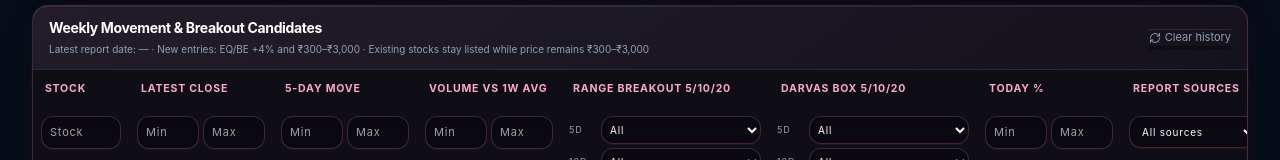
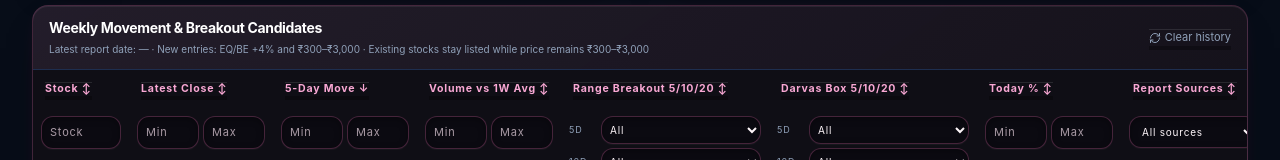
Before and after one commit to aarthak21-beep/MOTI-Money-Tracking-, a React (Vite) app: page / in a window 1280 px wide. Both pictures are taken after a click on the button "Swing Scanner". Shown: the part 524-684 px from the top of the page. Built offline with nearby package versions, Linux system fonts and the light colour scheme.

Commit message:
Add click-to-sort on screener column headers (#75)

```diff
--- a/src/views/SwingScannerView.tsx
+++ b/src/views/SwingScannerView.tsx
@@ -184,6 +184,7 @@ export const SwingScannerView: React.FC = () => {
   const [darvas10, setDarvas10] = useState('all');
   const [darvas20, setDarvas20] = useState('all');
   const [sourceFilter, setSourceFilter] = useState('all');
+  const [sortConfig, setSortConfig] = useState<{ key: string; direction: 'asc' | 'desc' }>({ key: 'weeklyChange', direction: 'desc' });
   useEffect(() => { try { localStorage.setItem(STORAGE_KEY, JSON.stringify(records)); } catch { setMessage('Browser storage भरले आहे. जुन्या नोंदी clear करा.'); } }, [records]);
 
   const latestDate = useMemo(() => records.reduce((d, r) => r.date > d ? r.date : d, ''), [records]);
@@ -264,6 +265,39 @@ export const SwingScannerView: React.FC = () => {
     if (sourceFilter !== 'all' && !item.sources.includes(sourceFilter)) return false;
     return true;
   });
+  const sortedCandidates = [...filteredCandidates].sort((a, b) => {
+    const direction = sortConfig.direction === 'asc' ? 1 : -1;
+    const rangeScore = (item: typeof candidates[number], mode: 'breakout' | 'darvas') => {
+      const score = (days: number) => {
+        const r = item.breakoutRanges.find(x => x.days === days);
+        if (!r?.enough) return 0;
+        if (mode === 'breakout') return r.breakout ? 2 : 1;
+        return r.breakout ? 3 : r.inside ? 2 : 1;
+      };
+      return score(5) * 100 + score(10) * 10 + score(20);
+    };
+    const value = (item: typeof candidates[number]): string | number => {
+      switch (sortConfig.key) {
+        case 'symbol': return item.symbol;
+        case 'close': return item.close ?? Number.NEGATIVE_INFINITY;
+        case 'weeklyChange': return item.weeklyChange ?? Number.NEGATIVE_INFINITY;
+        case 'volumeMultiple': return item.volumeMultiple ?? Number.NEGATIVE_INFINITY;
+        case 'breakout': return rangeScore(item, 'breakout');
+        case 'darvas': return rangeScore(item, 'darvas');
+        case 'pctToday': return item.pctToday ?? Number.NEGATIVE_INFINITY;
+        case 'sources': return item.sources.join(', ');
+        default: return item.weeklyChange ?? Number.NEGATIVE_INFINITY;
+      }
+    };
+    const av = value(a), bv = value(b);
+    if (typeof av === 'string' && typeof bv === 'string') return direction * av.localeCompare(bv, undefined, { numeric: true, sensitivity: 'base' });
+    return direction * ((av as number) - (bv as number));
+  });
+  const toggleSort = (key: string) => setSortConfig(current => ({
+    key,
+    direction: current.key === key ? (current.direction === 'desc' ? 'asc' : 'desc') : key === 'symbol' ? 'asc' : 'desc'
+  }));
+  const sortIndicator = (key: string) => sortConfig.key === key ? (sortConfig.direction === 'asc' ? ' ↑' : ' ↓') : ' ↕';
   const resetFilters = () => {
     setStockSearch(''); setMinClose(''); setMaxClose(''); setMinFiveDay(''); setMaxFiveDay('');
     setMinVolume(''); setMaxVolume(''); setMinToday(''); setMaxToday('');
@@ -337,7 +371,7 @@ export const SwingScannerView: React.FC = () => {
       <div className="overflow-x-auto">
         <table className="w-full min-w-[1150px] text-left text-xs">
           <thead className="bg-[#080f1b] text-[10px] uppercase text-slate-400">
-            <tr>{['Stock','Latest Close','5-Day Move','Volume vs 1W Avg','Range Breakout 5/10/20','Darvas Box 5/10/20','Today %','Report Sources'].map(x => <th key={x} className="px-3 py-3">{x}</th>)}</tr>
+            <tr>{[{label:'Stock',key:'symbol'},{label:'Latest Close',key:'close'},{label:'5-Day Move',key:'weeklyChange'},{label:'Volume vs 1W Avg',key:'volumeMultiple'},{label:'Range Breakout 5/10/20',key:'breakout'},{label:'Darvas Box 5/10/20',key:'darvas'},{label:'Today %',key:'pctToday'},{label:'Report Sources',key:'sources'}].map(col => <th key={col.key} className="px-3 py-3"><button type="button" onClick={() => toggleSort(col.key)} className="whitespace-nowrap text-left font-bold hover:text-emerald-300 focus:text-emerald-300" title="Sort this column">{col.label}{sortIndicator(col.key)}</button></th>)}</tr>
             <tr className="border-t border-[#1e2e4f] bg-[#0a1220] align-top normal-case">
               <th className="px-2 py-2"><input aria-label="Filter stock" value={stockSearch} onChange={e => setStockSearch(e.target.value)} placeholder="Stock" className="w-full min-w-20 rounded-md border border-slate-700 bg-[#0d1527] px-2 py-2 text-[11px] font-normal text-white placeholder:text-slate-500" /></th>
               <th className="px-2 py-2"><div className="flex min-w-32 gap-1"><input aria-label="Minimum latest close" type="number" value={minClose} onChange={e => setMinClose(e.target.value)} placeholder="Min" className="w-1/2 min-w-0 rounded-md border border-slate-700 bg-[#0d1527] px-2 py-2 text-[11px] font-normal text-white" /><input aria-label="Maximum latest close" type="number" value={maxClose} onChange={e => setMaxClose(e.target.value)} placeholder="Max" className="w-1/2 min-w-0 rounded-md border border-slate-700 bg-[#0d1527] px-2 py-2 text-[11px] font-normal text-white" /></div></th>
@@ -350,7 +384,7 @@ export const SwingScannerView: React.FC = () => {
             </tr>
           </thead>
           <tbody className="divide-y divide-[#1e2e4f]/60">
-            {filteredCandidates.map(item => <tr key={item.symbol} className="hover:bg-white/[0.03]">
+            {sortedCandidates.map(item => <tr key={item.symbol} className="hover:bg-white/[0.03]">
               <td className="px-3 py-3 font-black text-white">{item.symbol}</td>
               <td className="px-3 py-3 text-white">{money(item.close)}</td>
               <td className={'px-3 py-3 font-bold ' + ((item.weeklyChange ?? 0) >= 0 ? 'text-emerald-300' : 'text-rose-300')}>{pct(item.weeklyChange)}</td>
```
